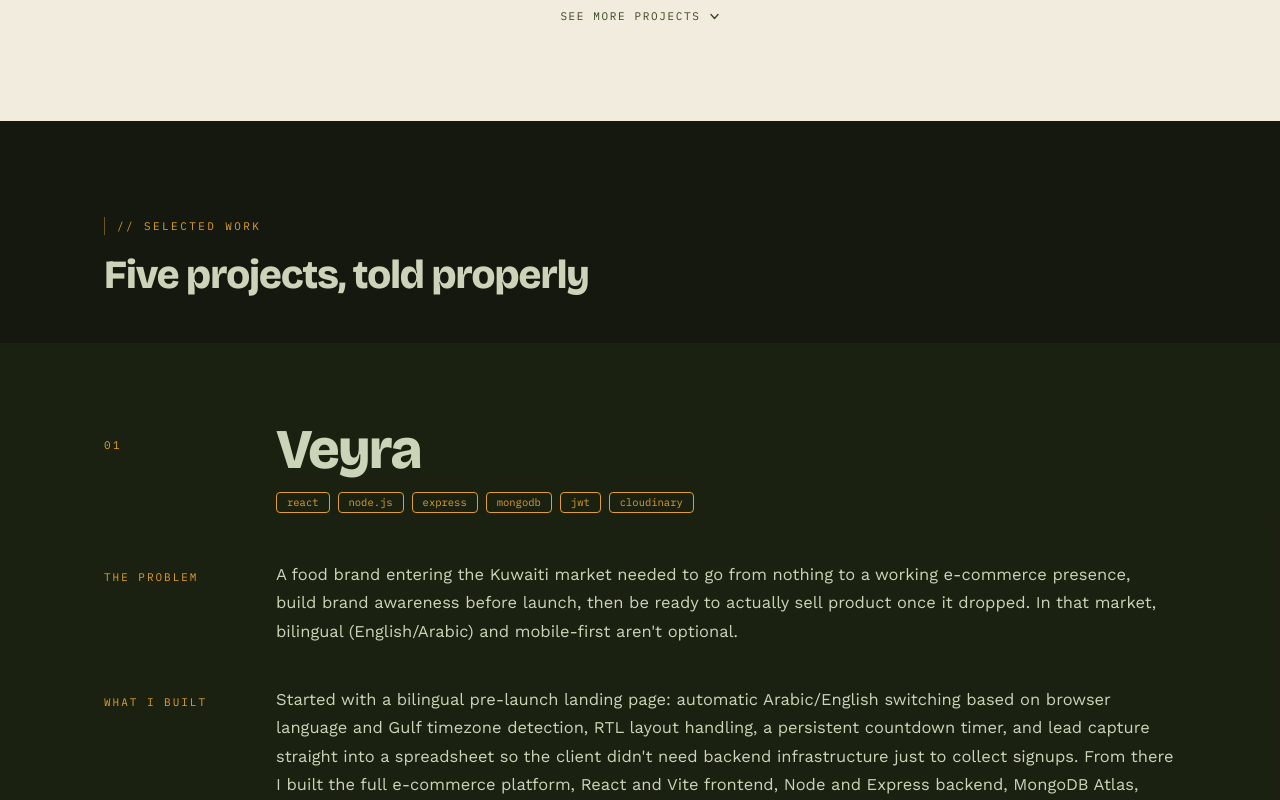
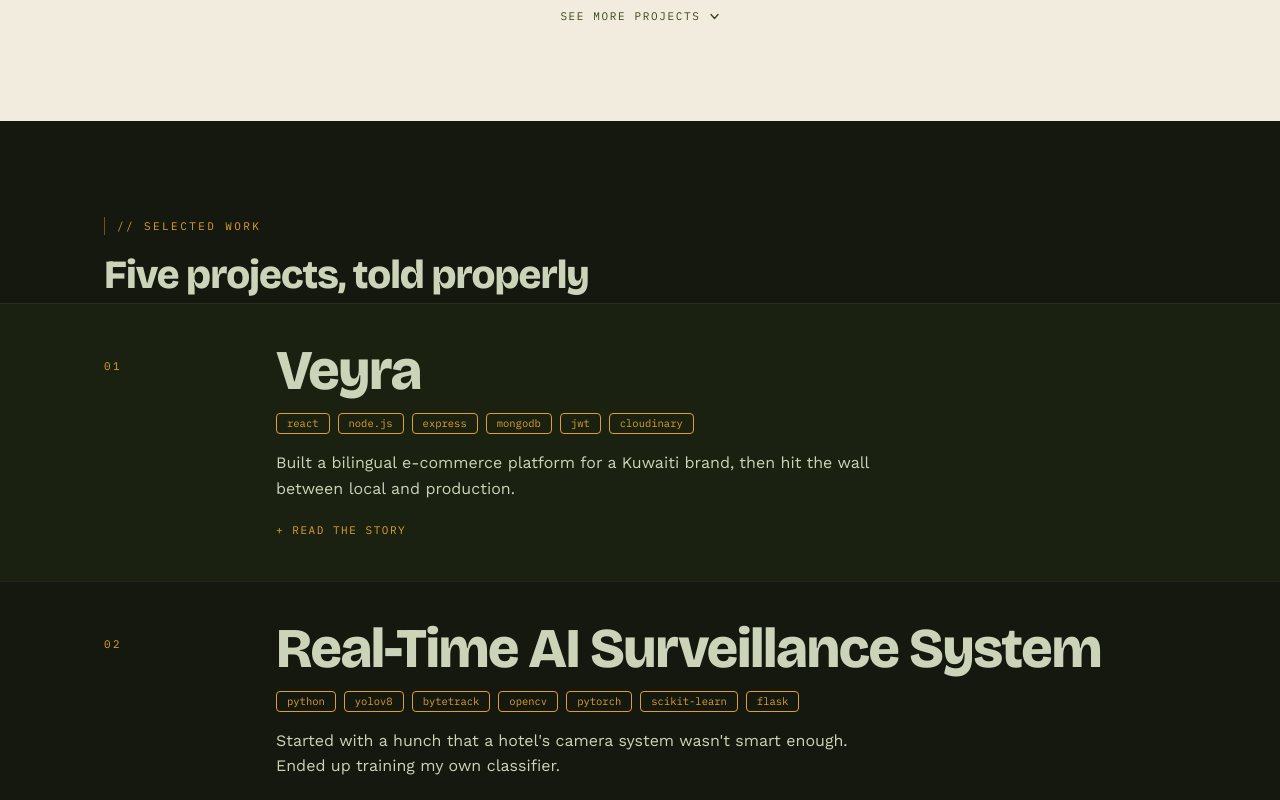
Before and after one commit to Hemant-Mhalsekar/Hemant-Portfolio, a React (Vite) app: page / in a window 1280 px wide. Shown: the part 2280-3080 px from the top of the page. Built offline with nearby package versions, Linux system fonts and the light colour scheme.

Commit message:
added new section

```diff
--- a/src/sections/SelectedWork.jsx
+++ b/src/sections/SelectedWork.jsx
@@ -5,13 +5,14 @@ const PREFERS_REDUCED =
   window.matchMedia('(prefers-reduced-motion: reduce)').matches;
 
 // ── Project data ───────────────────────────────────────────────────────────────
-// Copy is used verbatim as written — do not paraphrase or shorten.
+// problem / built / learned copy is verbatim — do not paraphrase or shorten.
 const PROJECTS = [
   {
     id:   '01',
     name: 'Veyra',
     tags: ['react', 'node.js', 'express', 'mongodb', 'jwt', 'cloudinary'],
     link: '#',
+    hook: 'Built a bilingual e-commerce platform for a Kuwaiti brand, then hit the wall between local and production.',
     problem:
       "A food brand entering the Kuwaiti market needed to go from nothing to a working e-commerce presence, build brand awareness before launch, then be ready to actually sell product once it dropped. In that market, bilingual (English/Arabic) and mobile-first aren't optional.",
     built:
@@ -24,6 +25,7 @@ const PROJECTS = [
     name: 'Real-Time AI Surveillance System',
     tags: ['python', 'yolov8', 'bytetrack', 'opencv', 'pytorch', 'scikit-learn', 'flask'],
     link: '#',
+    hook: "Started with a hunch that a hotel's camera system wasn't smart enough. Ended up training my own classifier.",
     problem:
       "I saw a hotel's surveillance setup that only tracked where people were, with no sense of what they were actually doing. Someone loitering somewhere they shouldn't looked identical to normal foot traffic on that system. That gap felt worth building on.",
     built:
@@ -36,6 +38,7 @@ const PROJECTS = [
     name: 'TaskPilot',
     tags: ['react', 'node.js', 'express', 'mongodb', 'socket.io', 'groq'],
     link: '#',
+    hook: 'Built a Kanban board that thinks about priority for you, then ran into a hard limit of serverless hosting.',
     problem:
       "Kanban boards are everywhere, but most of them just move cards around. They don't help you figure out what actually matters right now. I wanted to see what a task manager looks like if an LLM does some of that thinking instead of leaving it all on the user.",
     built:
@@ -48,6 +51,7 @@ const PROJECTS = [
     name: 'CO-PO Mapper',
     tags: ['react', 'zustand', 'sheetjs', 'react-to-print'],
     link: '#',
+    hook: 'Built a tool with no backend on purpose, because for this one, the constraint was the whole point.',
     problem:
       "Engineering colleges have to report Course Outcome and Program Outcome attainment for NBA accreditation, and most departments were doing it by hand in Excel: one spreadsheet per course, formulas prone to breaking, no consistent format, and a lot of faculty time lost every semester.",
     built:
@@ -60,6 +64,7 @@ const PROJECTS = [
     name: 'Shortify',
     tags: ['java', 'spring boot', 'mysql', 'spring security', 'jwt'],
     link: '#',
+    hook: 'Wanted to actually learn Spring Boot, not just use it for DSA. This is what came out of it.',
     problem:
       "I wanted a project that actually forced me to work in Java and Spring Boot properly, not just as a side language for DSA. A URL shortener is a small enough scope to build fully, but has enough real pieces, auth, rate limiting, redirects at scale, to actually learn from instead of just checking a box.",
     built:
@@ -70,15 +75,17 @@ const PROJECTS = [
 ];
 
 const STORY = [
-  { label: 'The problem', key: 'problem' },
+  { label: 'The problem',  key: 'problem' },
   { label: 'What I built', key: 'built'   },
   { label: 'What I learned', key: 'learned' },
 ];
 
 // ── ProjectBlock ───────────────────────────────────────────────────────────────
-// Self-contained: manages its own IntersectionObserver + visibility state.
-// Each even-indexed block gets a subtle olive-tinted full-width background strip.
-const ProjectBlock = ({ project, index }) => {
+// Manages its own scroll-entrance visibility (IntersectionObserver).
+// Receives isExpanded + onToggle from the parent for accordion coordination.
+// Height animation uses grid-template-rows: 0fr → 1fr trick so the transition
+// works smoothly without a hardcoded max-height guess.
+const ProjectBlock = ({ project, index, isExpanded, onToggle }) => {
   const blockRef = useRef(null);
   const [visible, setVisible] = useState(PREFERS_REDUCED);
 
@@ -91,7 +98,7 @@ const ProjectBlock = ({ project, index }) => {
         setVisible(true);
         observer.disconnect();
       },
-      { threshold: 0.07 }
+      { threshold: 0.06 }
     );
 
     observer.observe(blockRef.current);
@@ -101,24 +108,36 @@ const ProjectBlock = ({ project, index }) => {
   const isEven = index % 2 === 0;
 
   return (
-    // Full-width strip — alternating background applied here so it bleeds edge-to-edge
+    // Full-width strip — background bleeds edge-to-edge; subtle divider between blocks
     <div
       ref={blockRef}
       style={{
         backgroundColor: isEven ? 'rgba(57,71,31,0.18)' : 'transparent',
-        opacity:   visible ? 1 : 0,
-        transform: visible ? 'translateY(0)' : 'translateY(28px)',
+        borderTop:  '1px solid rgba(203,211,184,0.07)',
+        opacity:    visible ? 1 : 0,
+        transform:  visible ? 'translateY(0)' : 'translateY(24px)',
         transition: PREFERS_REDUCED
           ? 'none'
           : 'opacity 500ms ease, transform 500ms ease',
       }}
     >
-      <div className="container-max px-6 sm:px-10 lg:px-16 py-14 sm:py-16 lg:py-20">
+      <div className="container-max px-6 sm:px-10 lg:px-16">
 
-        {/* ── Name row: index (left) + name + tags (right) ───────────────── */}
-        <div className="grid grid-cols-1 lg:grid-cols-[140px_1fr] gap-x-8 gap-y-3 mb-10 sm:mb-12">
+        {/* ── Clickable header — whole row toggles accordion ──────────── */}
+        {/* <button> wraps collapsed content only (NOT the expanded story).
+            The view-project <a> inside the expanded area is a sibling div,
+            so there's no nested interactive-element conflict. */}
+        <button
+          type="button"
+          onClick={onToggle}
+          aria-expanded={isExpanded}
+          aria-controls={`story-${project.id}`}
+          className="w-full text-left py-10 sm:py-12 group"
+          style={{ cursor: 'pointer', background: 'none', border: 'none', padding: '2.5rem 0' }}
+        >
+          <div className="grid grid-cols-1 lg:grid-cols-[140px_1fr] gap-x-8 gap-y-3">
 
-          {/* Index label — quiet, not bold */}
+            {/* Index label */}
             <div className="lg:pt-[0.55rem]">
               <span
                 className="text-[#DE9F2E] tracking-[0.22em]"
@@ -128,19 +147,21 @@ const ProjectBlock = ({ project, index }) => {
               </span>
             </div>
 
-          {/* Project name + tags */}
+            {/* Name — tags — hook — toggle */}
             <div>
+              {/* Project name */}
               <h3
                 className="text-[#CBD3B8] tracking-tight leading-[0.95]"
                 style={{
                   fontFamily: "'Bricolage Grotesque', sans-serif",
-                fontSize: 'clamp(2.5rem, 5vw, 3.5rem)',
+                  fontSize:   'clamp(2.5rem, 5vw, 3.5rem)',
                   fontWeight: 800,
                 }}
               >
                 {project.name}
               </h3>
 
+              {/* Tech tags */}
               <div className="flex flex-wrap gap-2 mt-4">
                 {project.tags.map((tag) => (
                   <span
@@ -152,12 +173,48 @@ const ProjectBlock = ({ project, index }) => {
                   </span>
                 ))}
               </div>
+
+              {/* One-line hook */}
+              <p
+                className="text-[#CBD3B8] mt-4 max-w-[62ch]"
+                style={{ fontFamily: "'Work Sans', sans-serif", fontSize: '16px', lineHeight: 1.6 }}
+              >
+                {project.hook}
+              </p>
+
+              {/* Expand / collapse control */}
+              <div className="mt-4">
+                <span
+                  className="text-[#DE9F2E] tracking-[0.14em] uppercase"
+                  style={{ fontFamily: "'IBM Plex Mono', monospace", fontSize: '11px' }}
+                >
+                  {isExpanded ? '− Close' : '+ Read the story'}
+                </span>
               </div>
             </div>
+          </div>
+        </button>
 
-        {/* ── Three-part story ──────────────────────────────────────────── */}
-        {/* Each label+content pair is its own 2-col grid so gap-y can be
-            tighter within a pair and looser between pairs via the flex gap */}
+        {/* ── Animated expanded content ─────────────────────────────────── */}
+        {/* grid-template-rows: 0fr → 1fr is the smoothest height-transition
+            technique: no max-height guessing, no abrupt snapping.
+            Inner div needs overflow:hidden + min-height:0 to collapse. */}
+        <div
+          id={`story-${project.id}`}
+          role="region"
+          aria-labelledby={`header-${project.id}`}
+          style={{
+            display:          'grid',
+            gridTemplateRows: isExpanded ? '1fr' : '0fr',
+            transition:       PREFERS_REDUCED ? 'none' : 'grid-template-rows 450ms ease',
+          }}
+        >
+          <div style={{ overflow: 'hidden', minHeight: 0 }}>
+
+            {/* Story content — shown only when expanded */}
+            <div className="pb-12 sm:pb-14 lg:pb-16">
+
+              {/* Three-part story: each pair is its own 2-col grid */}
               <div className="flex flex-col gap-8 sm:gap-10">
                 {STORY.map(({ label, key }) => (
                   <div
@@ -179,7 +236,7 @@ const ProjectBlock = ({ project, index }) => {
                       className="text-[#CBD3B8]"
                       style={{
                         fontFamily: "'Work Sans', sans-serif",
-                  fontSize: '16.5px',
+                        fontSize:   '16.5px',
                         lineHeight: 1.72,
                       }}
                     >
@@ -189,8 +246,7 @@ const ProjectBlock = ({ project, index }) => {
                 ))}
               </div>
 
-        {/* ── View project link ─────────────────────────────────────────── */}
-        {/* Empty first cell keeps the link aligned with the content column on desktop */}
+              {/* View project link — empty first cell aligns with content column */}
               <div className="mt-10 grid grid-cols-1 lg:grid-cols-[140px_1fr] gap-x-8">
                 <div className="hidden lg:block" aria-hidden="true" />
                 <div>
@@ -207,16 +263,27 @@ const ProjectBlock = ({ project, index }) => {
               </div>
             </div>
           </div>
+        </div>
+      </div>
+    </div>
   );
 };
 
 // ── SelectedWork Section ───────────────────────────────────────────────────────
 const SelectedWork = () => {
-  const sectionRef    = useRef(null);
+  const sectionRef = useRef(null);
   const [headerVisible, setHeaderVisible] = useState(PREFERS_REDUCED);
 
-  // Section-level observer drives the header entrance animation only.
-  // Each ProjectBlock manages its own observer for its own reveal.
+  // expandedId — which project's story is currently open (null = all closed)
+  // Accordion: opening one automatically closes the previously open one.
+  const [expandedId, setExpandedId] = useState(null);
+
+  const handleToggle = (id) => {
+    setExpandedId((prev) => (prev === id ? null : id));
+  };
+
+  // Section-level observer — drives the section header entrance only.
+  // Each ProjectBlock manages its own observer independently.
   useEffect(() => {
     if (PREFERS_REDUCED || !sectionRef.current) return;
 
@@ -234,8 +301,8 @@ const SelectedWork = () => {
   }, []);
 
   const fadeUp = (delay, duration = 550, ty = 20) => ({
-    opacity:   headerVisible ? 1 : 0,
-    transform: headerVisible ? 'translateY(0)' : `translateY(${ty}px)`,
+    opacity:    headerVisible ? 1 : 0,
+    transform:  headerVisible ? 'translateY(0)' : `translateY(${ty}px)`,
     transition: PREFERS_REDUCED
       ? 'none'
       : `opacity ${duration}ms ease ${delay}ms, transform ${duration}ms ease ${delay}ms`,
@@ -248,17 +315,14 @@ const SelectedWork = () => {
       className="bg-[#15180F]"
     >
       {/* ── Section header ─────────────────────────────────────────────── */}
-      <div className="container-max px-6 sm:px-10 lg:px-16 pt-16 sm:pt-20 lg:pt-24 pb-10 sm:pb-12">
+      <div className="container-max px-6 sm:px-10 lg:px-16 pt-16 sm:pt-20 lg:pt-24 pb-2">
 
-        {/* Eyebrow — mustard vertical rule + mono label */}
+        {/* Eyebrow */}
         <div
           className="flex items-center gap-3 mb-5"
           style={fadeUp(0, 500, 16)}
         >
-          <span
-            aria-hidden="true"
-            className="flex-shrink-0 w-px h-[18px] bg-[#DE9F2E]/45"
-          />
+          <span aria-hidden="true" className="flex-shrink-0 w-px h-[18px] bg-[#DE9F2E]/45" />
           <p
             className="text-[11px] text-[#DE9F2E] tracking-[0.22em] uppercase"
             style={{ fontFamily: "'IBM Plex Mono', monospace" }}
@@ -272,7 +336,7 @@ const SelectedWork = () => {
           className="font-black leading-[1.0] tracking-tight text-[#CBD3B8]"
           style={{
             fontFamily: "'Bricolage Grotesque', sans-serif",
-            fontSize: 'clamp(2rem, 3.5vw, 2.5rem)',
+            fontSize:   'clamp(2rem, 3.5vw, 2.5rem)',
             ...fadeUp(110, 550, 20),
           }}
         >
@@ -282,8 +346,17 @@ const SelectedWork = () => {
 
       {/* ── Project blocks ─────────────────────────────────────────────── */}
       {PROJECTS.map((project, i) => (
-        <ProjectBlock key={project.id} project={project} index={i} />
+        <ProjectBlock
+          key={project.id}
+          project={project}
+          index={i}
+          isExpanded={expandedId === project.id}
+          onToggle={() => handleToggle(project.id)}
+        />
       ))}
+
+      {/* Bottom breathing room */}
+      <div className="pb-8 sm:pb-12" />
     </section>
   );
 };
```
Lines whose indentation alone changed are shown as unchanged.
